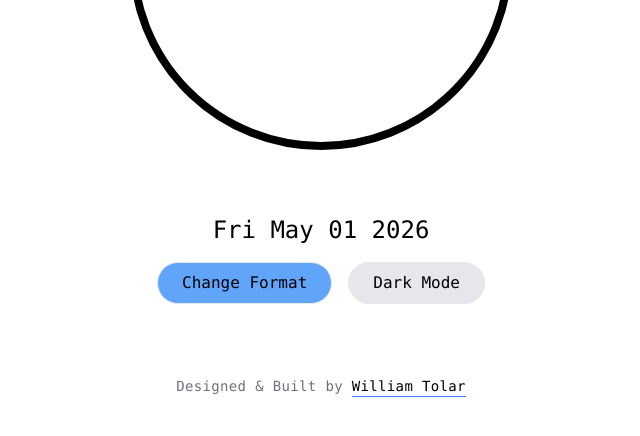
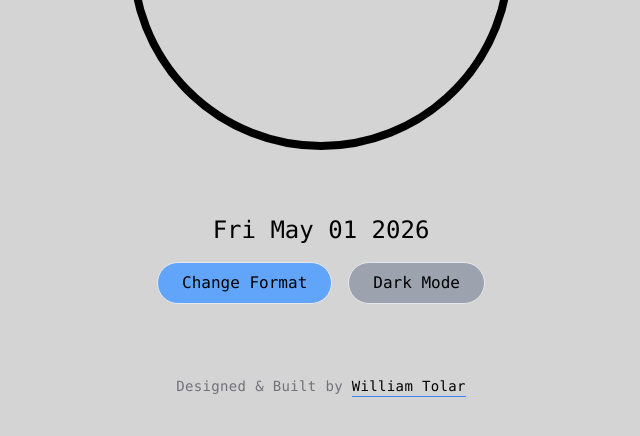
Before and after one commit to willielynx/DigitalTimeKeeper, a website: page index.html in a window 1280 px wide. Shown: the part 422-858 px from the top of the page, without its empty margins (319-959 px from the left). Drawn offline with nearby package versions, Linux system fonts and the light colour scheme.

Commit message:
changed colors

```diff
--- a/index.html
+++ b/index.html
@@ -17,7 +17,7 @@
     <title>Digital Time Keeper</title>
 </head>
 
-<body class="bg-white text-black dark:bg-slate-900 dark:text-white transition-colors duration-500 font-mono min-h-screen flex flex-col">
+<body class="bg-neutral-300 text-black dark:bg-slate-800 dark:text-white transition-colors duration-500 font-mono min-h-screen flex flex-col">
 
     <header>
         <h1 class="text-4xl text-center underline decoration-black dark:decoration-white underline-offset-8">Digital Time Keeper</h1>
@@ -32,7 +32,7 @@
             <div
                 class="flex items-center justify-center m-12 h-96 w-96 rounded-full border-8  border-black dark:border-white bg-[url(/images/blank-clock.png)] bg-cover">
 
-                <div id="clock-display" class="text-4xl font-bold border-2 rounded-2xl px-4 border-black dark:border-white backdrop-blur-sm bg-white/30 dark:bg-black/30"></div>
+                <div id="clock-display" class="text-4xl font-bold border-2 rounded-2xl px-4 border-black dark:border-white backdrop-blur-sm bg-white/30 dark:bg-black/30" ></div>
 
             </div>
             <p id="date" class="text-2xl text-center m-4"></p>
@@ -42,7 +42,7 @@
                     Change Format
                 </button>
                 <button type="button" id="darkModeBtn"
-                    class="border rounded-full px-6 py-2 bg-gray-200 hover:bg-gray-300 transition-colors ">
+                    class="border rounded-full px-6 py-2 bg-gray-400 hover:bg-gray-200 transition-colors ">
                     Dark Mode
                 </button>
             </div>
```
